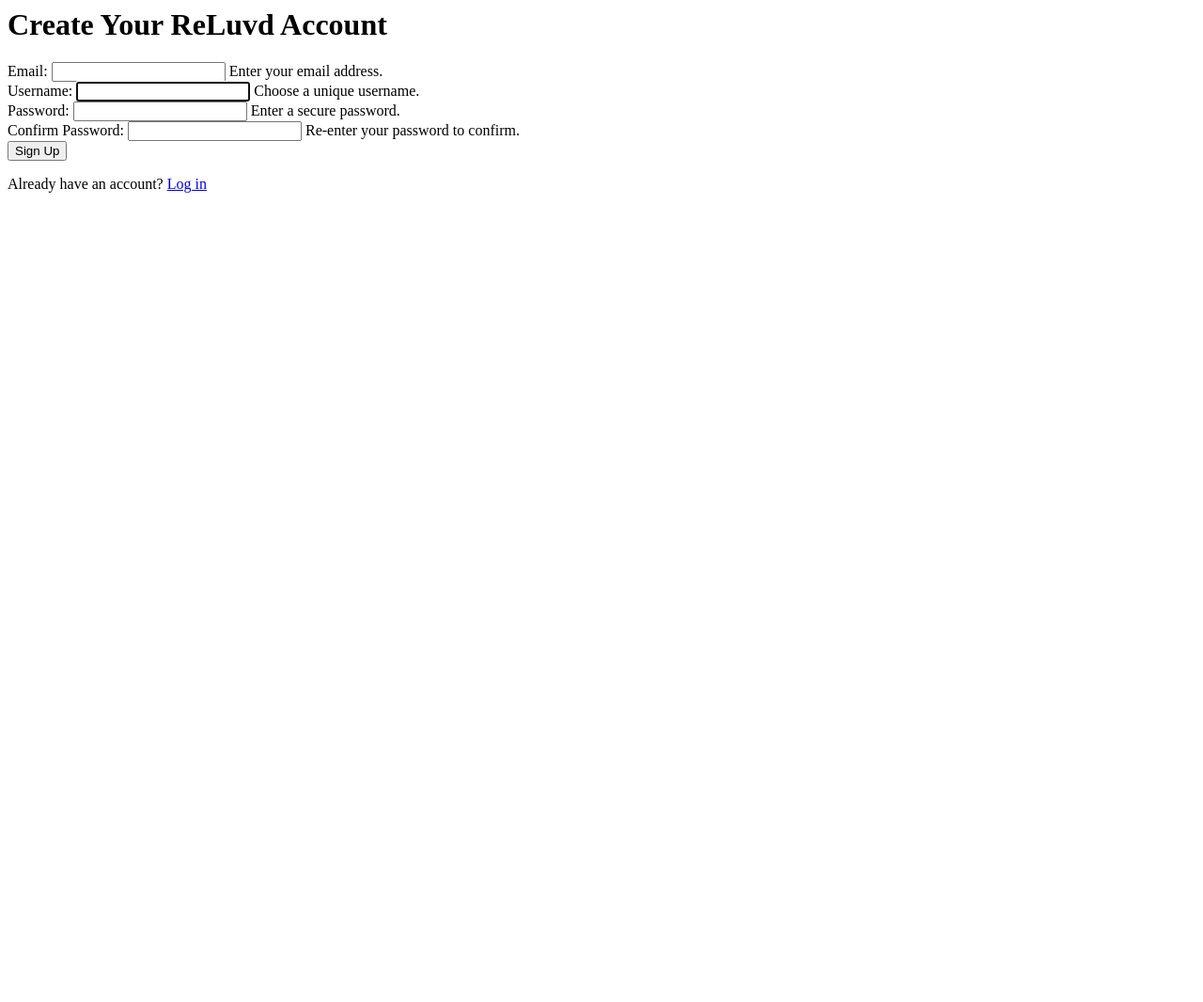
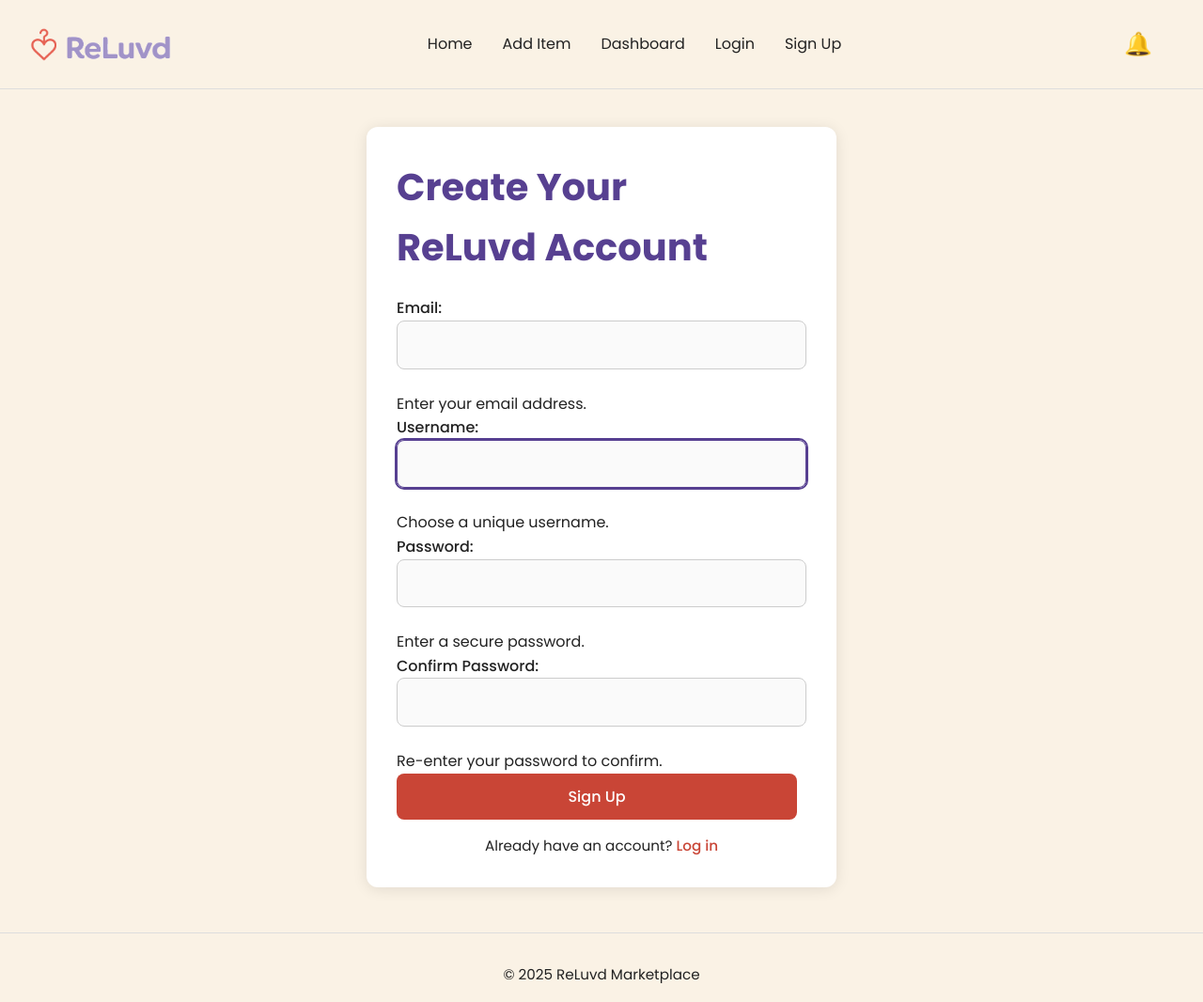
Before and after one commit to mr-aust1n/milestone-project-four, a Django app: page /accounts/signup/ in a window 1280 px wide. Shown: the whole page at 94% size. Before the commit the page ends 205 px from the top, so only its background shows below. Run offline with Django 5.2, Linux system fonts and the light colour scheme.

Commit message:
STYLE: reverted back to old HTML

```diff
--- a/templates/accounts/signup.html
+++ b/templates/accounts/signup.html
@@ -1,11 +1,17 @@
+<!-- Sign Up -->
+{% extends "base.html" %}
+{% load static %}
+{% block extra_css %}
+<link rel="stylesheet" href="{% static 'css/signup.css' %}">
+{% endblock %}
+
 {% block content %}
 <main aria-labelledby="signup-title">
     <h1 id="signup-title">Create Your ReLuvd Account</h1>
 
     <form method="POST" aria-label="Signup form">
         {% csrf_token %}
-
-        <div class="form-group">
+        <div>
             <label for="{{ form.email.id_for_label }}">Email:</label>
             {{ form.email }}
             <span id="{{ form.email.id_for_label }}_helptext" class="visually-hidden">
@@ -14,7 +20,7 @@
             {{ form.email.errors }}
         </div>
 
-        <div class="form-group">
+        <div>
             <label for="{{ form.username.id_for_label }}">Username:</label>
             {{ form.username }}
             <span id="{{ form.username.id_for_label }}_helptext" class="visually-hidden">
@@ -23,7 +29,7 @@
             {{ form.username.errors }}
         </div>
 
-        <div class="form-group">
+        <div>
             <label for="{{ form.password1.id_for_label }}">Password:</label>
             {{ form.password1 }}
             <span id="{{ form.password1.id_for_label }}_helptext" class="visually-hidden">
@@ -32,7 +38,7 @@
             {{ form.password1.errors }}
         </div>
 
-        <div class="form-group">
+        <div>
             <label for="{{ form.password2.id_for_label }}">Confirm Password:</label>
             {{ form.password2 }}
             <span id="{{ form.password2.id_for_label }}_helptext" class="visually-hidden">
@@ -41,13 +47,9 @@
             {{ form.password2.errors }}
         </div>
 
-        <button type="submit" class="submit-button" aria-label="Submit registration form">
-            Sign Up
-        </button>
+        <button type="submit" aria-label="Submit registration form">Sign Up</button>
     </form>
 
-    <p>Already have an account?
-        <a href="{% url 'login' %}" aria-label="Login to your account">Log in</a>
-    </p>
+    <p>Already have an account? <a href="{% url 'login' %}" aria-label="Login to your account">Log in</a></p>
 </main>
 {% endblock %}
```
